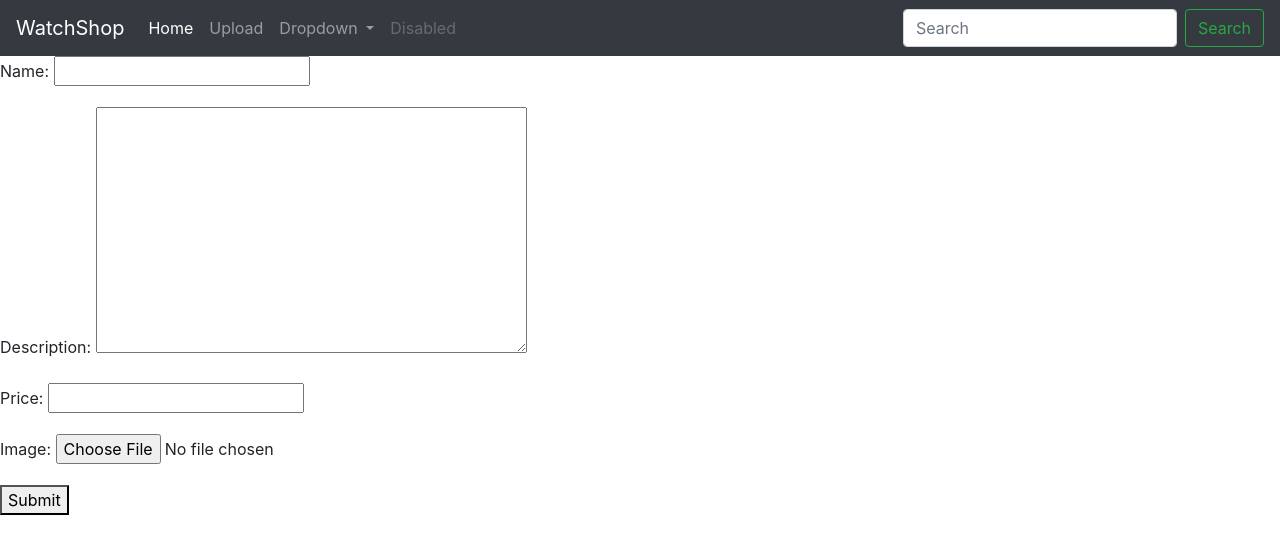
After one commit to instructorLikith/django-watch-shop-oct, a Django app: page /upload in a window 1280 px wide. The commit adds this page. Shown: the top 554 px of the page. Run offline with Django 5.2, Linux system fonts and the light colour scheme.

Commit message:
Django Models

```diff
--- a/WatchShop/homepage/admin.py
+++ b/WatchShop/homepage/admin.py
@@ -1,5 +1,6 @@
 from django.contrib import admin
-from .models import Watches
+from .models import Watches, WatchesUploads
 # Register your models here.
 
 admin.site.register(Watches)
+admin.site.register(WatchesUploads)
--- /dev/null
+++ b/WatchShop/homepage/forms.py
@@ -0,0 +1,7 @@
+from .models import WatchesUploads
+from django import forms
+
+class UploadForm(forms.ModelForm):
+    class Meta:
+        model = WatchesUploads
+        fields = ['name', 'description', 'price', 'image']
--- a/WatchShop/homepage/models.py
+++ b/WatchShop/homepage/models.py
@@ -8,3 +8,13 @@ class Watches(models.Model):
 
     updated = models.DateTimeField(auto_now=True)
     created = models.DateTimeField(auto_now_add=True)
+
+
+class WatchesUploads(models.Model):
+    name = models.CharField(max_length = 100)
+    description = models.TextField()
+    price = models.FloatField()
+    image = models.ImageField(upload_to='watches_images/')
+
+    updated = models.DateTimeField(auto_now=True)
+    created = models.DateTimeField(auto_now_add=True)
--- a/WatchShop/homepage/urls.py
+++ b/WatchShop/homepage/urls.py
@@ -1,8 +1,9 @@
 from django.contrib import admin
 from django.urls import path
-from .views import Home, About
+from .views import Home, About, Upload
 
 urlpatterns = [
     path('', Home , name ="home"),
-    path('about', About , name ="about")
+    path('about', About , name ="about"),
+    path('upload', Upload, name= "upload")
 ]
--- a/WatchShop/homepage/views.py
+++ b/WatchShop/homepage/views.py
@@ -1,15 +1,27 @@
-from django.shortcuts import render
+from django.shortcuts import render, redirect
 from django.http import HttpResponse
+from .models import Watches, WatchesUploads
+from .forms import UploadForm
 
 # Create your views here.
 
-watches= [{"name": "watch_name", "descr": "Some Description", "Price": "5000"},
-          {"name": "watch_name1", "descr": "Some Description", "Price": "5000"},
-          {"name": "watch_name2", "descr": "Some Description", "Price": "5000"},
-          {"name": "watch_name3", "descr": "Some Description", "Price": "5000"}]
 def Home(request):
+    watches = WatchesUploads.objects.all()
     context = {'watches_t': watches}
     return render(request, 'home.html', context)
 
 def About(request):
     return render(request, 'about.html')
+
+def Upload(request):
+    if request.method == 'POST':
+        form = UploadForm(request.POST, request.FILES)
+        if form.is_valid():
+            form.save()
+            return redirect('home')
+    else:
+        form = UploadForm()
+
+
+
+    return render(request,'WatchUpload.html', {'form': form} )
--- /dev/null
+++ b/WatchShop/templates/WatchUpload.html
@@ -0,0 +1,8 @@
+{% extends 'main.html' %} {% block body_block %}
+
+<form method="post" enctype="multipart/form-data">
+  {% csrf_token %} {{form.as_p}}
+  <button type="submit">Submit</button>
+</form>
+
+{% endblock %}
--- a/WatchShop/templates/main.html
+++ b/WatchShop/templates/main.html
@@ -12,6 +12,8 @@
     />
   </head>
   <body>
+
+    <!-- nav-bar -->
     <nav class="navbar navbar-expand-lg navbar-dark bg-dark">
       <a class="navbar-brand" href="#">WatchShop</a>
       <button
@@ -29,12 +31,12 @@
       <div class="collapse navbar-collapse" id="navbarSupportedContent">
         <ul class="navbar-nav mr-auto">
           <li class="nav-item active">
-            <a class="nav-link" href="#"
+            <a class="nav-link" href="{% url 'home' %}"
               >Home <span class="sr-only">(current)</span></a
             >
           </li>
           <li class="nav-item">
-            <a class="nav-link" href="#">Link</a>
+            <a class="nav-link" href="{% url 'upload' %}">Upload</a>
           </li>
           <li class="nav-item dropdown">
             <a
@@ -76,24 +78,19 @@
     <!-- Carousel Section -->
 
 
-    <div class="container" style="height: 100%">
+    <div class="body">
           {% block body_block %} {% endblock %}
       </div>
     </div>
   </body>
   <script
-    src="https://code.jquery.com/jquery-3.2.1.slim.min.js"
-    integrity="sha384-KJ3o2DKtIkvYIK3UENzmM7KCkRr/rE9/Qpg6aAZGJwFDMVNA/GpGFF93hXpG5KkN"
-    crossorigin="anonymous"
-  ></script>
-  <script
-    src="https://cdn.jsdelivr.net/npm/popper.js@1.12.9/dist/umd/popper.min.js"
-    integrity="sha384-ApNbgh9B+Y1QKtv3Rn7W3mgPxhU9K/ScQsAP7hUibX39j7fakFPskvXusvfa0b4Q"
-    crossorigin="anonymous"
-  ></script>
-  <script
-    src="https://cdn.jsdelivr.net/npm/bootstrap@4.0.0/dist/js/bootstrap.min.js"
-    integrity="sha384-JZR6Spejh4U02d8jOt6vLEHfe/JQGiRRSQQxSfFWpi1MquVdAyjUar5+76PVCmYl"
-    crossorigin="anonymous"
-  ></script>
+      src="https://cdn.jsdelivr.net/npm/@popperjs/core@2.11.8/dist/umd/popper.min.js"
+      integrity="sha384-I7E8VVD/ismYTF4hNIPjVp/Zjvgyol6VFvRkX/vR+Vc4jQkC+hVqc2pM8ODewa9r"
+      crossorigin="anonymous"
+    ></script>
+    <script
+      src="https://cdn.jsdelivr.net/npm/bootstrap@5.3.3/dist/js/bootstrap.min.js"
+      integrity="sha384-0pUGZvbkm6XF6gxjEnlmuGrJXVbNuzT9qBBavbLwCsOGabYfZo0T0to5eqruptLy"
+      crossorigin="anonymous"
+    ></script>
 </html>
```
Also changed, not shown: WatchShop/templates/home.html (+38 -25 lines), WatchShop/db.sqlite3, WatchShop/homepage/migrations/0001_initial.py (added), WatchShop/homepage/migrations/0002_watchesuploads.py (added), WatchShop/watches_images/pexels-anthony-derosa-39577-236915.jpg (added), WatchShop/watches_images/pexels-pixabay-266666_1.jpg (added), WatchShop/watches_images/pexels-pixabay-277319_1.jpg (added), WatchShop/watches_images/pexels-pixabay-364822.jpg (added).
